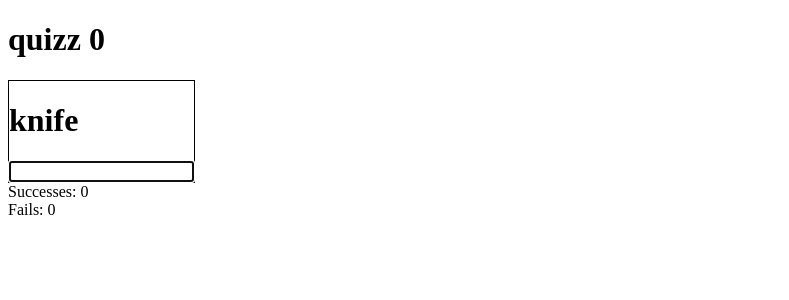
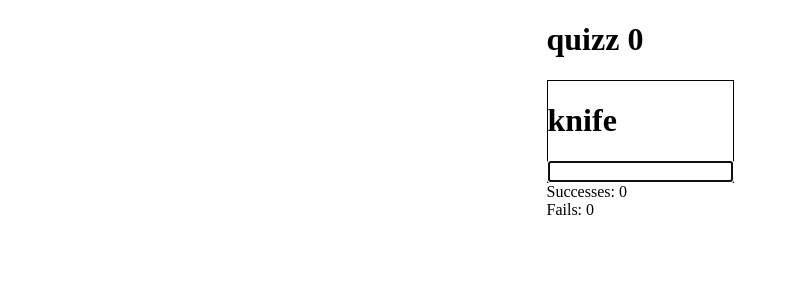
Before and after one commit to dbalchev/learn-mnemonic-major-system, a SvelteKit app: page /single-word in a window 1280 px wide. Shown: the top 300 px of the page, without its empty margins (0-789 px from the left). Built offline with nearby package versions, Linux system fonts and the light colour scheme.

Commit message:
Center the single-word

```diff
--- a/src/routes/single-word/+page.svelte
+++ b/src/routes/single-word/+page.svelte
@@ -7,4 +7,13 @@
 
 </script>
 
-<Quiz allItems={items}/>
+<div class="quiz">
+    <Quiz allItems={items}/>
+</div>
+
+<style>
+    .quiz {
+        margin: 0 auto;
+        width: fit-content;
+    }
+</style>
```
